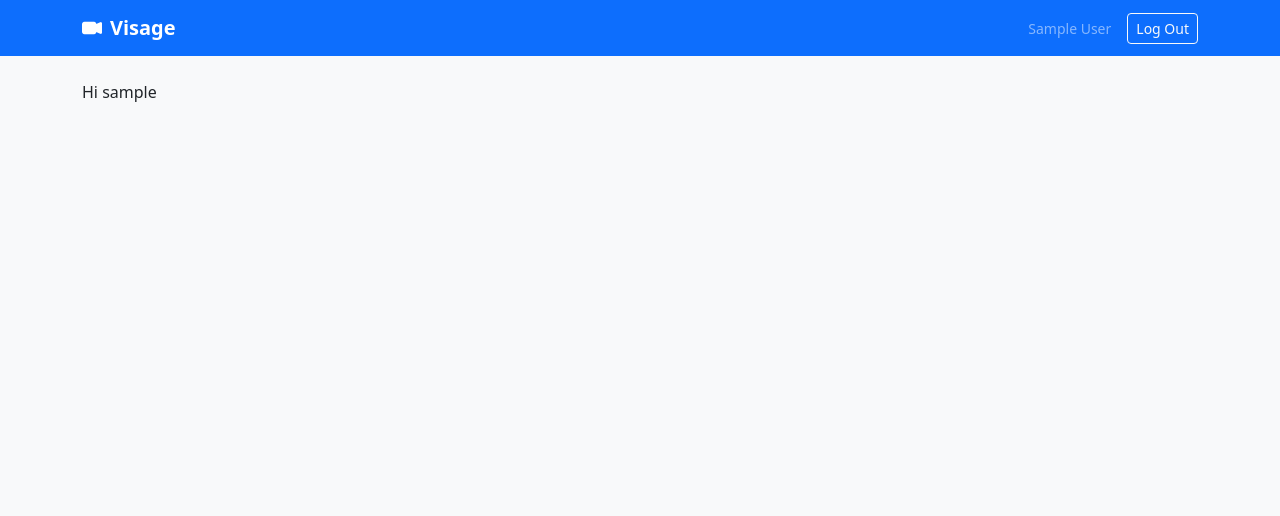
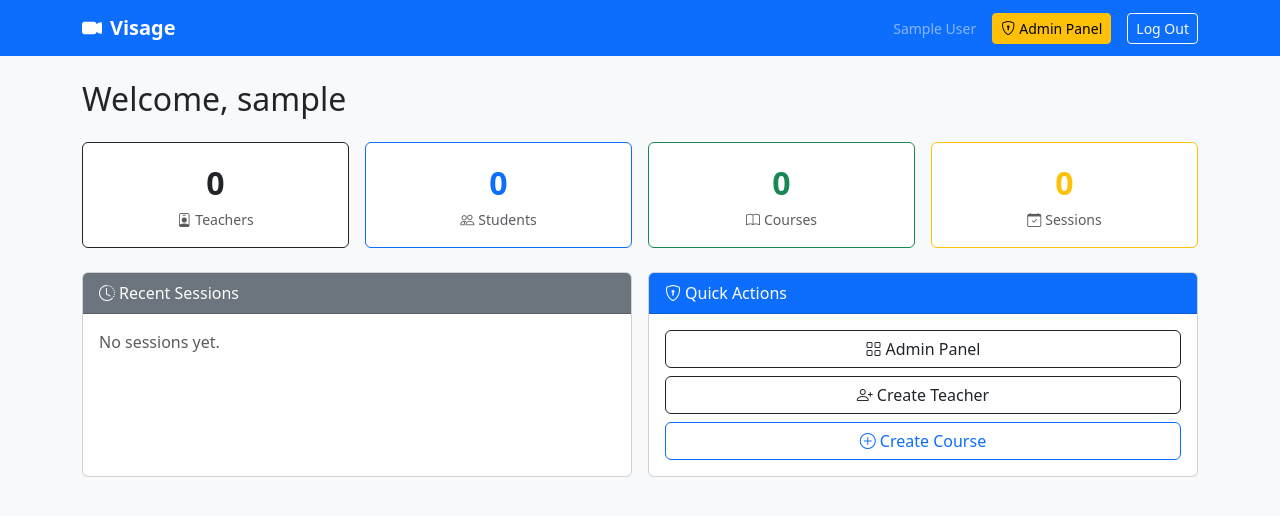
Before and after one commit to erdoganberay/face_recognition_attendance, a Django app: page / in a window 1280 px wide. Shown: the top 516 px of the page. Run offline with Django 5.2, Linux system fonts and the light colour scheme; the visitor is signed in with stand-in values (Sample User, id 1).

Commit message:
added admin panel

```diff
--- a/accounts/forms.py
+++ b/accounts/forms.py
@@ -2,6 +2,7 @@
 from django import forms
 from django.contrib.auth.forms import UserCreationForm
 from django.contrib.auth.models import User
+from .models import Teacher, Course
 
 FC = {'class': 'form-control'}
 
@@ -34,3 +35,33 @@ class SignUpForm(UserCreationForm):
             'password1',
             'password2',
         )
+
+
+class CreateTeacherForm(UserCreationForm):
+    first_name = forms.CharField(max_length=100, required=True, widget=forms.TextInput(attrs=FC))
+    last_name = forms.CharField(max_length=100, required=True, widget=forms.TextInput(attrs=FC))
+    email = forms.EmailField(required=True, widget=forms.EmailInput(attrs=FC))
+    staff_id = forms.CharField(max_length=20, required=True, widget=forms.TextInput(attrs=FC))
+    department = forms.CharField(max_length=100, required=True, widget=forms.TextInput(attrs=FC))
+
+    def __init__(self, *args, **kwargs):
+        super().__init__(*args, **kwargs)
+        for field_name in ('username', 'password1', 'password2'):
+            self.fields[field_name].widget.attrs.update(FC)
+
+    class Meta(UserCreationForm.Meta):
+        model = User
+        fields = ('first_name', 'last_name', 'username', 'email', 'password1', 'password2')
+
+
+class CreateCourseForm(forms.ModelForm):
+    class Meta:
+        model = Course
+        fields = ('code', 'name', 'teacher', 'room', 'schedule')
+        widgets = {
+            'code': forms.TextInput(attrs=FC),
+            'name': forms.TextInput(attrs=FC),
+            'teacher': forms.Select(attrs=FC),
+            'room': forms.TextInput(attrs=FC),
+            'schedule': forms.TextInput(attrs=FC),
+        }
--- a/accounts/urls.py
+++ b/accounts/urls.py
@@ -1,6 +1,6 @@
 # accounts/urls.py
 from django.urls import path
-from .views import SignUpView, CustomPasswordChangeView, HomeView, StartSessionView, AttendanceView, EndSessionView, recognize_face, ManageCourseStudentsView, StudentProfileView, SessionReportView, SessionExportView, CourseExportView, ManualAttendanceView
+from .views import SignUpView, CustomPasswordChangeView, HomeView, StartSessionView, AttendanceView, EndSessionView, recognize_face, ManageCourseStudentsView, StudentProfileView, SessionReportView, SessionExportView, CourseExportView, ManualAttendanceView, AdminPanelView, CreateTeacherView, CreateCourseView
 
 
 
@@ -17,4 +17,7 @@ urlpatterns = [
     path("session/<int:session_id>/export/", SessionExportView.as_view(), name="session_export"),
     path("course/<int:course_id>/export/", CourseExportView.as_view(), name="course_export"),
     path("session/<int:session_id>/manual/", ManualAttendanceView.as_view(), name="manual_attendance"),
+    path("admin-panel/", AdminPanelView.as_view(), name="admin_panel"),
+    path("admin-panel/create-teacher/", CreateTeacherView.as_view(), name="create_teacher"),
+    path("admin-panel/create-course/", CreateCourseView.as_view(), name="create_course"),
 ]
--- a/accounts/views.py
+++ b/accounts/views.py
@@ -4,14 +4,14 @@ from django.contrib import messages
 from django.shortcuts import render, redirect
 from django.urls import reverse_lazy
 from django.views import View
-from .forms import SignUpForm
+from .forms import SignUpForm, CreateTeacherForm, CreateCourseForm
 from .models import Student, Teacher, Course, ClassSession,Attendance
 import face_recognition
 import numpy as np
 import base64
 import logging
 import io
-from django.contrib.auth.decorators import login_required
+from django.contrib.auth.decorators import login_required, user_passes_test
 from django.utils.decorators import method_decorator
 from django.utils import timezone
 from django.core.paginator import Paginator
@@ -132,6 +132,15 @@ class HomeView(View):
                     'percentage': percentage,
                 })
             return render(request, self.template_name, {'role': 'student', 'courses': page_obj, 'course_data': course_data, 'page_obj': page_obj})
+        elif request.user.is_superuser:
+            stats = {
+                'teacher_count': Teacher.objects.count(),
+                'student_count': Student.objects.count(),
+                'course_count': Course.objects.count(),
+                'session_count': ClassSession.objects.count(),
+            }
+            recent_sessions = ClassSession.objects.select_related('course').order_by('-started_at')[:5]
+            return render(request, self.template_name, {'role': 'superuser', 'stats': stats, 'recent_sessions': recent_sessions})
         else:
             return render(request, self.template_name, {})
 
@@ -300,7 +309,12 @@ class ManageCourseStudentsView(View):
     template_name = 'course_students.html'
 
     def get_course_for_teacher(self, request, course_id):
-        """Return the course only if the logged-in user is its teacher."""
+        """Return the course if the logged-in user is its teacher or a superuser."""
+        if request.user.is_superuser:
+            try:
+                return Course.objects.get(id=course_id)
+            except Course.DoesNotExist:
+                return None
         try:
             return Course.objects.get(id=course_id, teacher=request.user.teacher_profile)
         except (Course.DoesNotExist, Teacher.DoesNotExist):
@@ -344,6 +358,60 @@ class ManageCourseStudentsView(View):
                 messages.error(request, f'No student found with ID "{student_id}".')
 
         return redirect('manage_course_students', course_id=course.id)
+
+
+superuser_required = user_passes_test(lambda u: u.is_superuser, login_url='login')
+
+
+@method_decorator(superuser_required, name='dispatch')
+class AdminPanelView(View):
+    template_name = 'admin_panel.html'
+
+    def get(self, request):
+        teachers = Teacher.objects.select_related('user').all().order_by('staff_id')
+        courses = Course.objects.select_related('teacher__user').all().order_by('code')
+        return render(request, self.template_name, {'teachers': teachers, 'courses': courses})
+
+
+@method_decorator(superuser_required, name='dispatch')
+class CreateTeacherView(View):
+    template_name = 'create_teacher.html'
+
+    def get(self, request):
+        return render(request, self.template_name, {'form': CreateTeacherForm()})
+
+    def post(self, request):
+        form = CreateTeacherForm(request.POST)
+        if form.is_valid():
+            user = form.save(commit=False)
+            user.first_name = form.cleaned_data['first_name']
+            user.last_name = form.cleaned_data['last_name']
+            user.email = form.cleaned_data['email']
+            user.save()
+            Teacher.objects.create(
+                user=user,
+                staff_id=form.cleaned_data['staff_id'],
+                department=form.cleaned_data['department'],
+            )
+            messages.success(request, f'Teacher {user.get_full_name()} created successfully.')
+            return redirect('admin_panel')
+        return render(request, self.template_name, {'form': form})
+
+
+@method_decorator(superuser_required, name='dispatch')
+class CreateCourseView(View):
+    template_name = 'create_course.html'
+
+    def get(self, request):
+        return render(request, self.template_name, {'form': CreateCourseForm()})
+
+    def post(self, request):
+        form = CreateCourseForm(request.POST)
+        if form.is_valid():
+            form.save()
+            messages.success(request, f'Course {form.cleaned_data["code"]} created successfully.')
+            return redirect('admin_panel')
+        return render(request, self.template_name, {'form': form})
 
 
 @csrf_exempt
--- a/templates/base.html
+++ b/templates/base.html
@@ -16,6 +16,11 @@
       {% if user.is_authenticated %}
         <div class="d-flex align-items-center gap-3">
           <span class="text-white-50 small">{{ user.get_full_name|default:user.username }}</span>
+          {% if user.is_superuser %}
+            <a href="{% url 'admin_panel' %}" class="btn btn-warning btn-sm">
+              <i class="bi bi-shield-lock me-1"></i>Admin Panel
+            </a>
+          {% endif %}
           <form action="{% url 'logout' %}" method="post" class="m-0">
             {% csrf_token %}
             <button type="submit" class="btn btn-outline-light btn-sm">Log Out</button>
--- a/templates/home.html
+++ b/templates/home.html
@@ -168,6 +168,99 @@
     <a href="{% url 'password_change' %}" class="btn btn-link btn-sm">Change Password</a>
   </div>
 
+{% elif role == 'superuser' %}
+  <h2 class="mb-4">Welcome, {{ user.username }}</h2>
+
+  <div class="row g-3 mb-4">
+    <div class="col-6 col-md-3">
+      <div class="card text-center border-dark h-100">
+        <div class="card-body py-3">
+          <div class="fs-2 fw-bold">{{ stats.teacher_count }}</div>
+          <small class="text-muted"><i class="bi bi-person-badge me-1"></i>Teachers</small>
+        </div>
+      </div>
+    </div>
+    <div class="col-6 col-md-3">
+      <div class="card text-center border-primary h-100">
+        <div class="card-body py-3">
+          <div class="fs-2 fw-bold text-primary">{{ stats.student_count }}</div>
+          <small class="text-muted"><i class="bi bi-people me-1"></i>Students</small>
+        </div>
+      </div>
+    </div>
+    <div class="col-6 col-md-3">
+      <div class="card text-center border-success h-100">
+        <div class="card-body py-3">
+          <div class="fs-2 fw-bold text-success">{{ stats.course_count }}</div>
+          <small class="text-muted"><i class="bi bi-book me-1"></i>Courses</small>
+        </div>
+      </div>
+    </div>
+    <div class="col-6 col-md-3">
+      <div class="card text-center border-warning h-100">
+        <div class="card-body py-3">
+          <div class="fs-2 fw-bold text-warning">{{ stats.session_count }}</div>
+          <small class="text-muted"><i class="bi bi-calendar-check me-1"></i>Sessions</small>
+        </div>
+      </div>
+    </div>
+  </div>
+
+  <div class="row g-3">
+    <div class="col-md-6">
+      <div class="card h-100">
+        <div class="card-header bg-secondary text-white">
+          <i class="bi bi-clock-history me-1"></i>Recent Sessions
+        </div>
+        <div class="card-body p-0">
+          {% if recent_sessions %}
+          <table class="table table-hover mb-0">
+            <thead class="table-light">
+              <tr><th>Course</th><th>Started</th><th>Status</th></tr>
+            </thead>
+            <tbody>
+              {% for session in recent_sessions %}
+              <tr>
+                <td>{{ session.course.code }}</td>
+                <td><small>{{ session.started_at|date:"M d, Y H:i" }}</small></td>
+                <td>
+                  {% if session.is_active %}
+                    <span class="badge bg-success">Active</span>
+                  {% else %}
+                    <span class="badge bg-secondary">Ended</span>
+                  {% endif %}
+                </td>
+              </tr>
+              {% endfor %}
+            </tbody>
+          </table>
+          {% else %}
+            <p class="text-muted p-3 mb-0">No sessions yet.</p>
+          {% endif %}
+        </div>
+      </div>
+    </div>
+
+    <div class="col-md-6">
+      <div class="card h-100">
+        <div class="card-header bg-primary text-white">
+          <i class="bi bi-shield-lock me-1"></i>Quick Actions
+        </div>
+        <div class="card-body d-flex flex-column gap-2">
+          <a href="{% url 'admin_panel' %}" class="btn btn-outline-dark">
+            <i class="bi bi-grid me-1"></i>Admin Panel
+          </a>
+          <a href="{% url 'create_teacher' %}" class="btn btn-outline-dark">
+            <i class="bi bi-person-plus me-1"></i>Create Teacher
+          </a>
+          <a href="{% url 'create_course' %}" class="btn btn-outline-primary">
+            <i class="bi bi-plus-circle me-1"></i>Create Course
+          </a>
+        </div>
+      </div>
+    </div>
+  </div>
+
 {% else %}
   <p>Hi {{ user.username }}</p>
 {% endif %}
```
Also changed, not shown: templates/admin_panel.html (added, +83 -0 lines), templates/create_course.html (added, +37 -0 lines), templates/create_teacher.html (added, +37 -0 lines).
